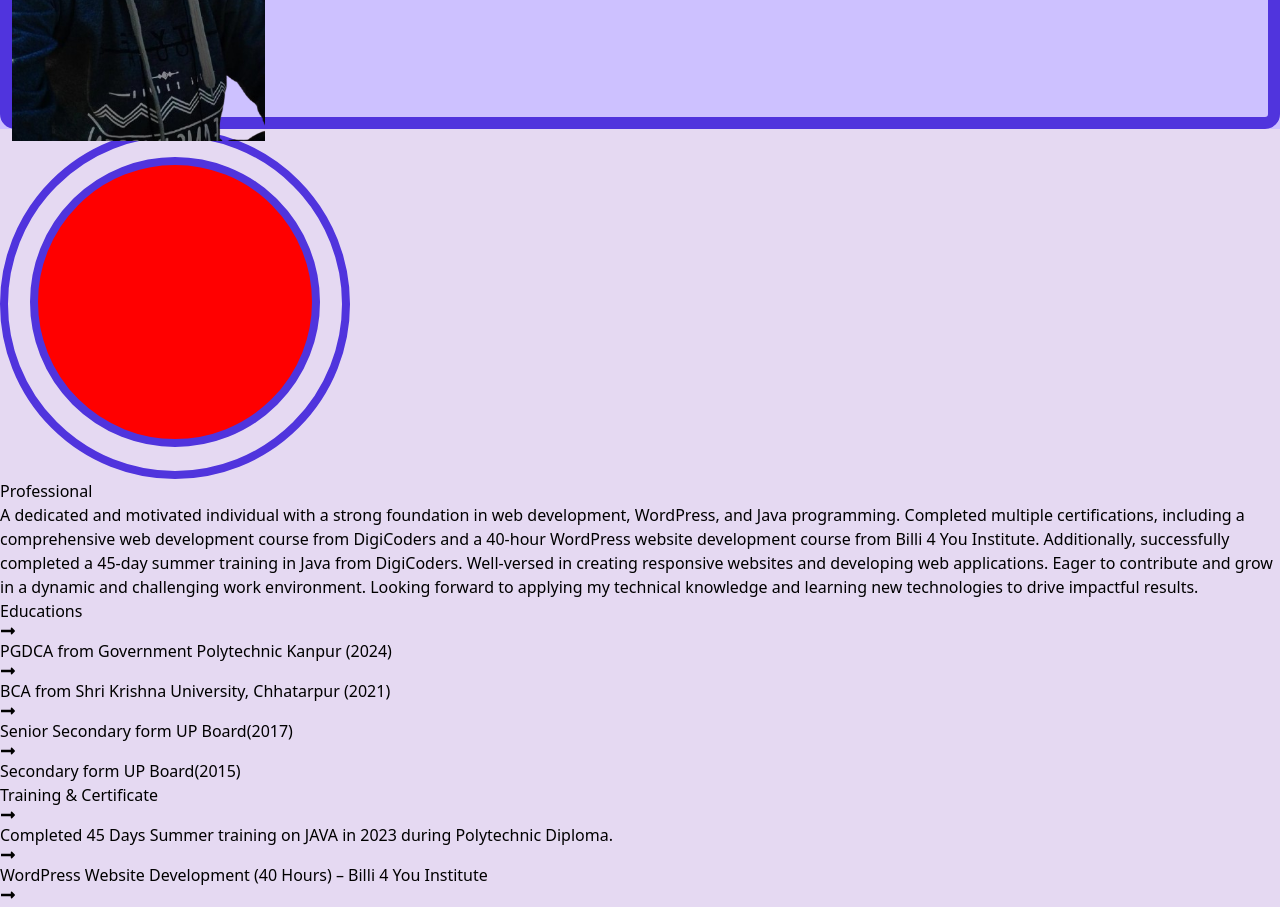
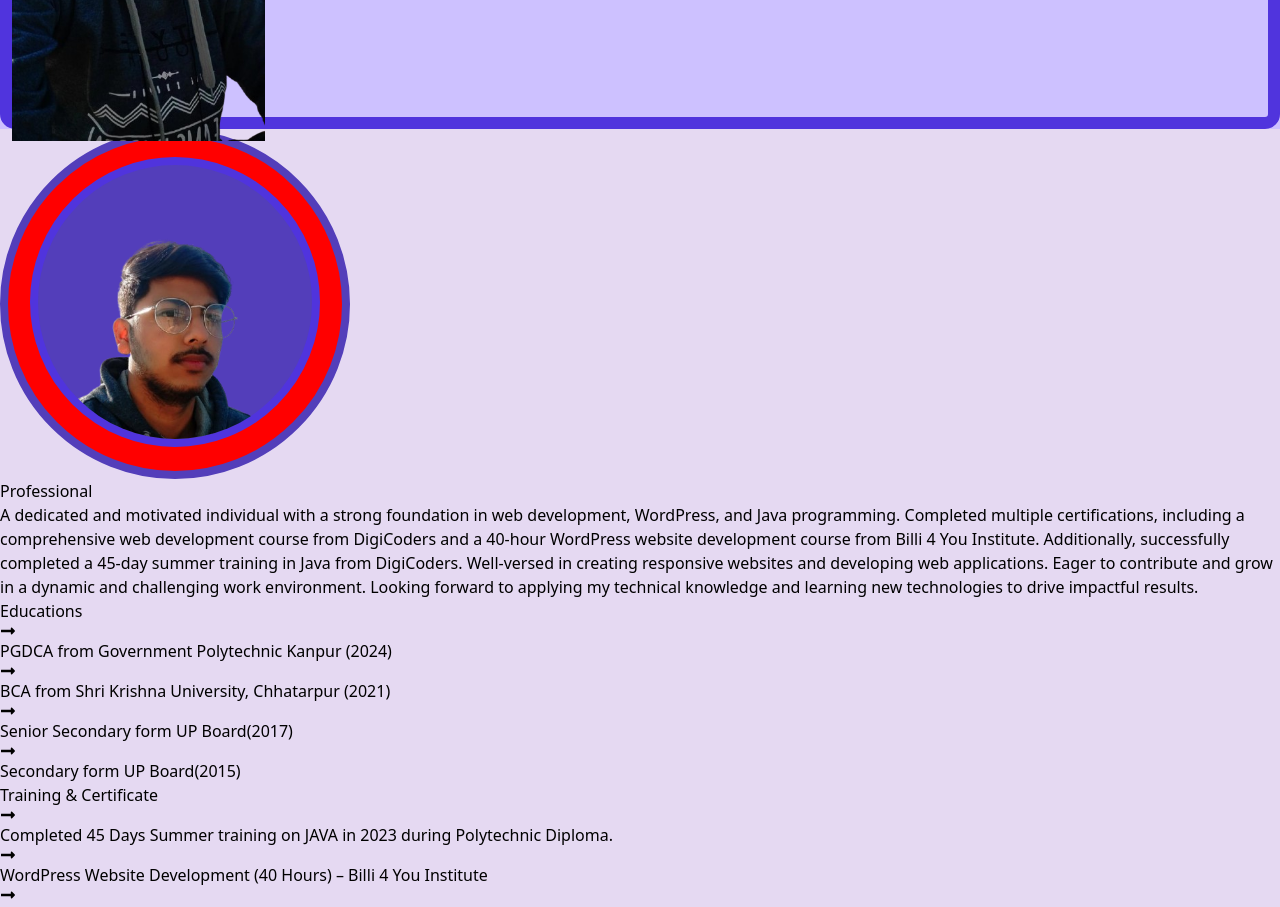
Before and after one commit to himanshunigam853/MyPortfolio, a React (Vite) app: page / in a window 1280 px wide. Shown: the part 820-1727 px from the top of the page. Built offline with nearby package versions, Linux system fonts and the light colour scheme.

Commit message:
update
update

```diff
--- a/src/Components/About.css
+++ b/src/Components/About.css
@@ -1,10 +1,29 @@
-/* .c1{
-    width: 50%;
+.about-color{
+    /* background-color: #F5EFFF; */
+    background-color: #E5D9F2;
 }
 
-.c2{
-    width: 50%;
-} */
+.borde{
+    height: 350px;
+    width: 350px;
+    border-radius: 50%;
+    border: 8px solid #533eba;
+    background-color: red;
+    /* border: 8px solid #5034dd; */
+}
+
+.bord2{
+    height: 290px;
+    width: 290px;
+    border-radius: 50%;
+    border: 8px solid #5034dd;
+    margin: 0 auto;
+    margin-top: 20px;
+    background-color: #533eba;
+    /* background: url('images/portfo.jpeg'); */
+    overflow: hidden;
+}
+
 
 .edu-list{
     /* margin:0  auto; */
@@ -12,6 +31,7 @@
     width: fit-content;
     /* margin-left: 30px; */
 }
+
 .edu-list2{
     /* margin:0  auto; */
     /* border: 2px solid red; */
@@ -24,7 +44,7 @@
     object-fit: cover;
 } */
 
-.img-bor{
+/* .img-bor{
     border-color: #5034dd;
     height: 450px;
     border-radius: 15px;
@@ -37,12 +57,8 @@
 
 img{
     height: 450px;
-}
+} */
 
-.about-color{
-    /* background-color: #F5EFFF; */
-    background-color: #E5D9F2;
-}
 
 main{
     width: 100%;
@@ -51,15 +67,3 @@ main{
 .main-sub{
     width: 50%;
 }
-
-.bord2{
-    height: 290px;
-    width: 290px;
-    border-radius: 50%;
-    border: 8px solid #5034dd;
-    margin: 0 auto;
-    margin-top: 20px;
-    background-color: red;
-    background: url('images/portfo.jpeg') no-repeat cover;
-    overflow: hidden;
-}
--- a/src/Components/About.jsx
+++ b/src/Components/About.jsx
@@ -12,16 +12,11 @@ const About = () => {
           <div className="mt-10 grid grid-cols-1 gap-x-6 gap-y-8 sm:grid-cols-6 flex justify-around">
                   {/* Left section */}
             <div className="sm:col-span-3 m-auto">
-              {/* <div className='mt-7 ms-12 '>
-                  <div className='border-8 w-72 m-auto overflow-hidden img-bor'>
-                    <img src='images/img.jpeg' alt='' />
-                  </div>
-              </div> */}
               <div className='borde'>
                  <div className='bord2'>
-
+                    <img src="images/pp1.png" alt="" />
                  </div>
-                 </div>
+              </div>
             </div>
 
                   {/* Right section */}
--- a/src/Components/Intro.css
+++ b/src/Components/Intro.css
@@ -1,3 +1,20 @@
+/* left section */
+.left-bt{
+    background-color: #5034dd;
+}
+
+.intro-color{
+    /* background-color: #A594F9; */
+    background-color: #CDC1FF;
+}
+
+.myname{
+    color: #5034dd;
+}
+
+
+/* Right section */
+
 .borde{
     height: 350px;
     width: 350px;
@@ -5,6 +22,7 @@
     border: 8px solid #5034dd;
     /* border: 8px solid #5034dd; */
 }
+
 .borde2{
     height: 300px;
     width: 300px;
@@ -19,15 +37,17 @@
 
 }
 
-.left-bt{
-    background-color: #5034dd;
+.img-bor{
+    border-color: #5034dd;
+    height: 450px;
+    border-radius: 15px;
+    border: 12px solid #5034dd;
 }
 
-.intro-color{
-    /* background-color: #A594F9; */
-    background-color: #CDC1FF;
+.img-bor img{
+    object-fit: cover;
 }
 
-.myname{
-    color: #5034dd;
+img{
+    height: 450px;
 }
```
